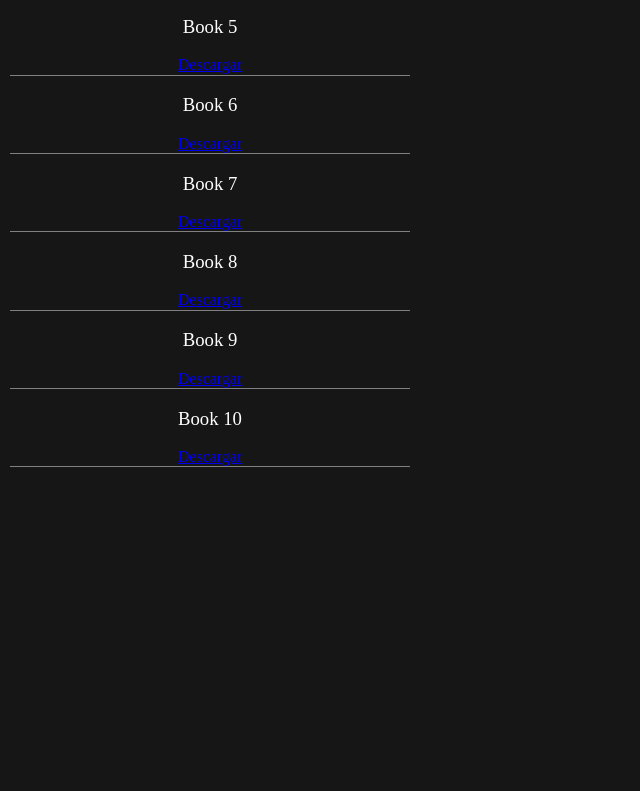
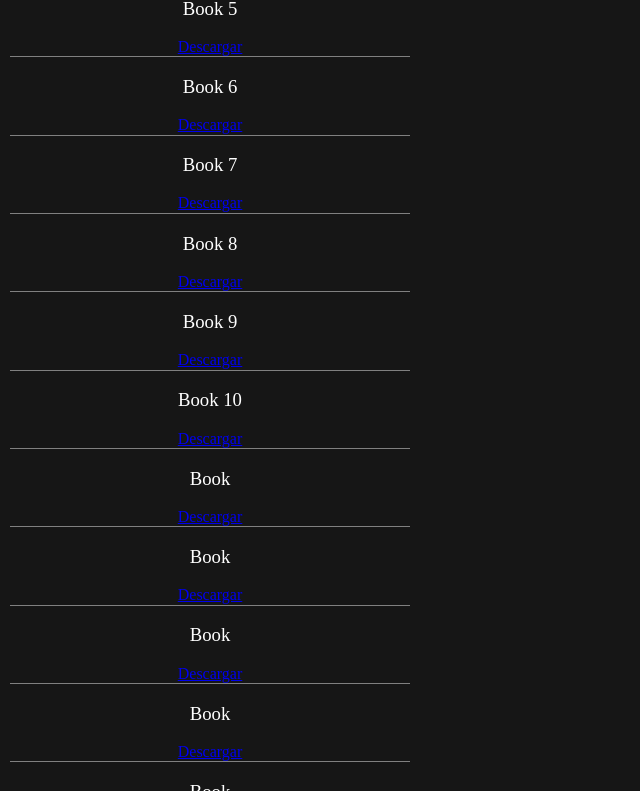
Before and after one commit to lisandroveron/readout, a plain HTML site: page index.html in a window 1280 px wide. Shown: the part 2009-2800 px from the top of the page, without its empty margins (0-640 px from the left). Before the commit the page ends 2486 px from the top, so only its background shows below. Drawn offline with Linux system fonts and the light colour scheme.

Commit message:
allBooks__container added. Some false books added for experiment.

```diff
--- a/index.html
+++ b/index.html
@@ -4,7 +4,7 @@
     <meta charset="utf-8">
     <link rel="stylesheet" href="css/normalize.css">
     <link rel="stylesheet" href="css/main.css">
-    <link rel="stylesheet" href="css/flexbox.css">
+    <link rel="stylesheet" href="css/grid.css">
     <title>Readout</title>
   </head>
   <body>
@@ -15,6 +15,7 @@
       <section>
         <h2>Destacado</h2>
         <div class="popular">
+          <div class="container">
             <div class="book">
               <img class="book__cover" src="assets/img/bookCovers/narrativacompleta1.jpg" alt="Portada del libro">
               <h3 class="book__title">H. P. Lovecraft - Narrativa completa. Volumen I</h3>
@@ -40,13 +41,14 @@
               <h3 class="book__title">H. P. Lovecraft - El Horror Sobrenatural en la Literatura</h3>
               <a href="assets/pdf/popular/H. P. Lovecraft - El Horror Sobrenatural en la Literatura.pdf">Descargar</a>
             </div>
-          div
+          </div>
         </div>
       </section>
       <hr>
       <section>
         <h2>Todos</h2>
         <div class="allBooks">
+          <div class="allBooks__container">
             <div class="book">
               <h3 class="book__title">Book 1</h3>
               <a href="#">Descargar</a>
@@ -87,6 +89,31 @@
               <h3 class="book__title">Book 10</h3>
               <a href="#">Descargar</a>
             </div>
+            <div class="book">
+              <h3 class="book__title">Book</h3>
+              <a href="#">Descargar</a>
+            </div>
+            <div class="book">
+              <h3 class="book__title">Book</h3>
+              <a href="#">Descargar</a>
+            </div>
+            <div class="book">
+              <h3 class="book__title">Book</h3>
+              <a href="#">Descargar</a>
+            </div>
+            <div class="book">
+              <h3 class="book__title">Book</h3>
+              <a href="#">Descargar</a>
+            </div>
+            <div class="book">
+              <h3 class="book__title">Book</h3>
+              <a href="#">Descargar</a>
+            </div>
+            <div class="book">
+              <h3 class="book__title">Book</h3>
+              <a href="#">Descargar</a>
+            </div>
+          </div>
         </div>
       </section>
     </main>
```
Lines whose indentation alone changed are shown as unchanged.
